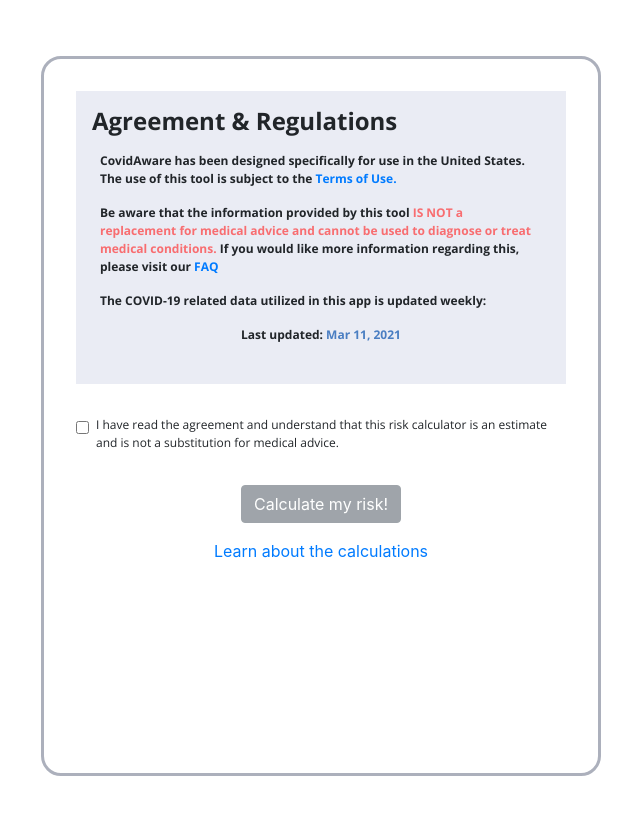
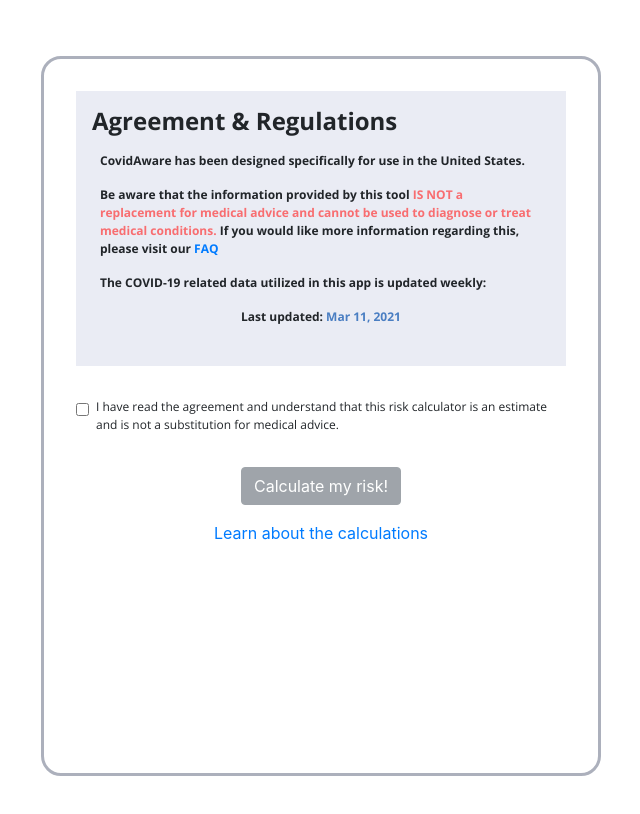
Before and after one commit to RaynyT/COVID-19-Risk-Assessment-Tool, a React (Create React App) app in the folder covrt/: page /calculator in a window 1280 px wide. Shown: the top 814 px of the page, without its empty margins (319-959 px from the left). Built offline with nearby package versions, Linux system fonts and the light colour scheme.

Commit message:
Remove TOS from disclaimer

```diff
--- a/covrt/src/components/Calculator.js
+++ b/covrt/src/components/Calculator.js
@@ -228,7 +228,7 @@ function DisclaimerPage(props) {
                 <h1 className="disclaimer-title">Agreement & Regulations</h1>
                 <div className="disclaimer-body-container">
                     <p className="disclaimer-body">
-                        CovidAware has been designed specifically for use in the United States. The use of this tool is subject to the <Link to="/about">Terms of Use.</Link>
+                        CovidAware has been designed specifically for use in the United States.
                     </p>
                     <p className="disclaimer-body">
                         Be aware that the information provided by this tool
```
